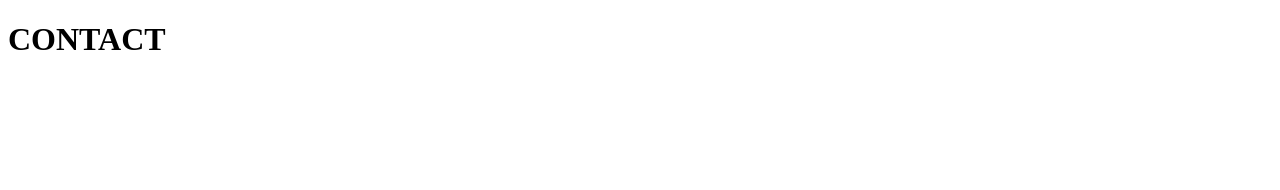
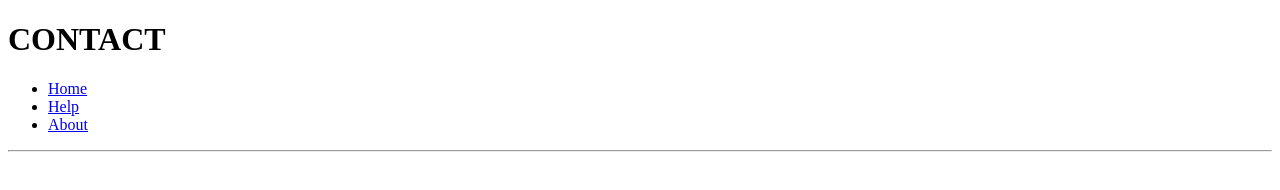
Before and after one commit to mkenzo16/projeto-inicial, a plain HTML site: page paginas/contact.html in a window 1280 px wide. Drawn offline with Linux system fonts and the light colour scheme.

Commit message:
add pages and changes

```diff
--- a/paginas/contact.html
+++ b/paginas/contact.html
@@ -6,6 +6,19 @@
     <title>CONTACT</title>
 </head>
 <body>
- <h1>CONTACT</h1>
+    <h1>CONTACT</h1>
+    <div class="container">
+        <header class="cabeçalho">
+        <nav>
+        <ul>
+          <li><a href="../index.html">Home</a></li>
+          <li><a href="./help.html">Help</a></li>
+          <li><a href="./about.html">About</a></li>
+          </ul>
+        </nav>
+        </header>
+        <hr>
+
+    </div>
 </body>
 </html>
```
Also changed, not shown: index.html (+6 -5 lines).
